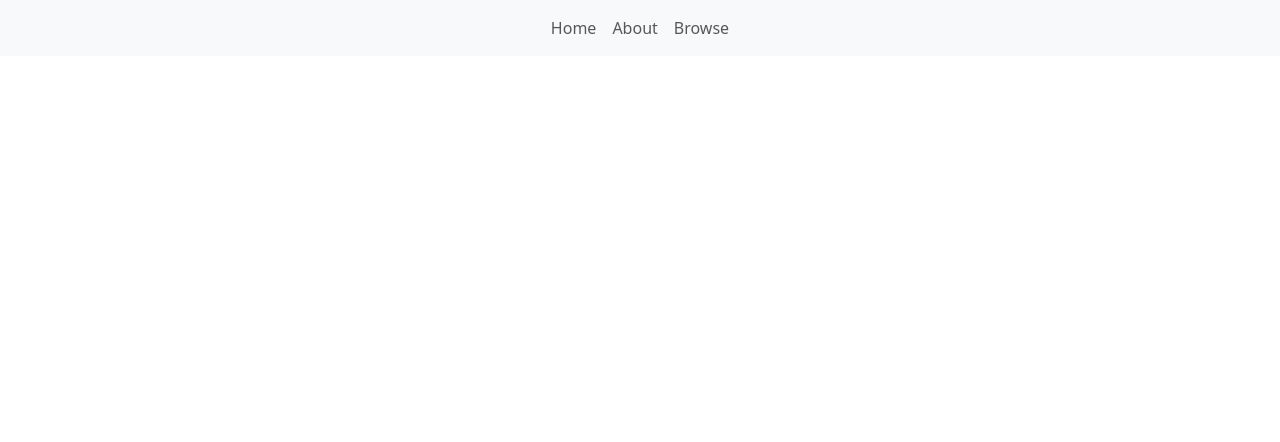
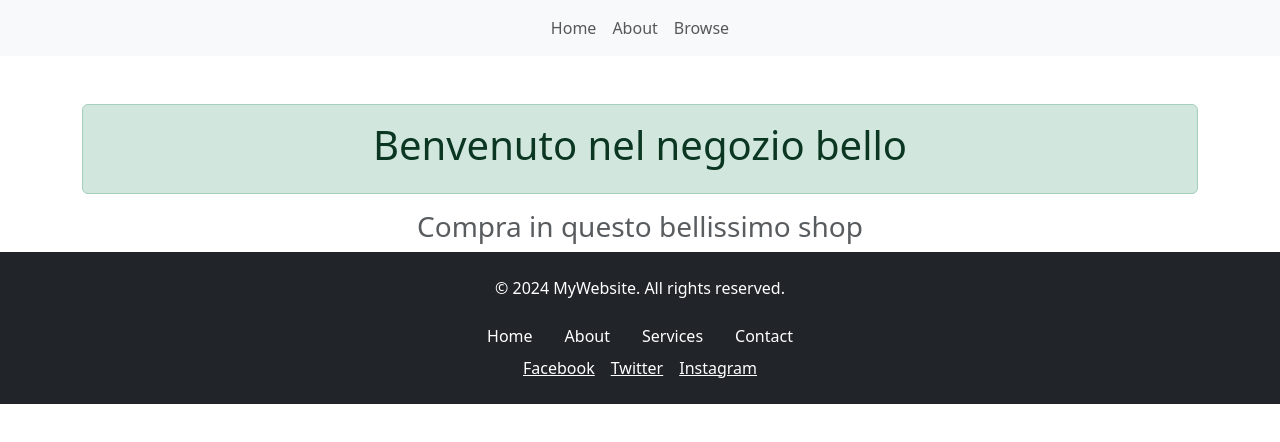
Before and after one commit to Uesone/shop, a React (Create React App) app: page / in a window 1280 px wide. Shown: the top 442 px of the page. Built offline with nearby package versions, Linux system fonts and the light colour scheme.

Commit message:
fixing
fixing

```diff
--- a/src/App.js
+++ b/src/App.js
@@ -1,11 +1,22 @@
 import "bootstrap/dist/css/bootstrap.min.css";
 import "./App.css";
 import MyNav from "./components/MyNav";
+import MyFooter from "./components/MyFooter";
+import Welcome from "./components/Welcome";
 
 function App() {
   return (
     <div className="App">
-      <MyNav />
+      <header>
+        <MyNav />
+      </header>
+      <main>
+        <Welcome />
+      </main>
+
+      <footer>
+        <MyFooter />
+      </footer>
     </div>
   );
 }
--- /dev/null
+++ b/src/components/MyFooter.jsx
@@ -0,0 +1,45 @@
+import React from 'react';
+import { Container, Row, Col, Nav } from 'react-bootstrap';
+
+const MyFooter = () => {
+    return (
+        <footer className="bg-dark text-white text-center py-4 mt-auto">
+            <Container>
+                <Row>
+                    <Col>
+                        <p>&copy; {new Date().getFullYear()} MyWebsite. All rights reserved.</p>
+                    </Col>
+                </Row>
+                <Row>
+                    <Col>
+                        <Nav className="justify-content-center">
+                            <Nav.Item>
+                                <Nav.Link href="#home" className="text-white">Home</Nav.Link>
+                            </Nav.Item>
+                            <Nav.Item>
+                                <Nav.Link href="#about" className="text-white">About</Nav.Link>
+                            </Nav.Item>
+                            <Nav.Item>
+                                <Nav.Link href="#services" className="text-white">Services</Nav.Link>
+                            </Nav.Item>
+                            <Nav.Item>
+                                <Nav.Link href="#contact" className="text-white">Contact</Nav.Link>
+                            </Nav.Item>
+                        </Nav>
+                    </Col>
+                </Row>
+                <Row>
+                    <Col>
+                        <div className="d-flex justify-content-center">
+                            <a href="https://facebook.com" className="text-white mx-2">Facebook</a>
+                            <a href="https://twitter.com" className="text-white mx-2">Twitter</a>
+                            <a href="https://instagram.com" className="text-white mx-2">Instagram</a>
+                        </div>
+                    </Col>
+                </Row>
+            </Container>
+        </footer>
+    );
+};
+
+export default MyFooter;
--- /dev/null
+++ b/src/components/Welcome.jsx
@@ -0,0 +1,15 @@
+import React from 'react';
+import { Alert, Container } from 'react-bootstrap';
+
+const Welcome = () => {
+    return (
+        <Container className="mt-5">
+            <Alert variant="success" className="text-center">
+                <h1>Benvenuto nel negozio bello</h1>
+            </Alert>
+            <h3 className="text-center text-muted">Compra in questo bellissimo shop</h3>
+        </Container>
+    );
+};
+
+export default Welcome;
```
